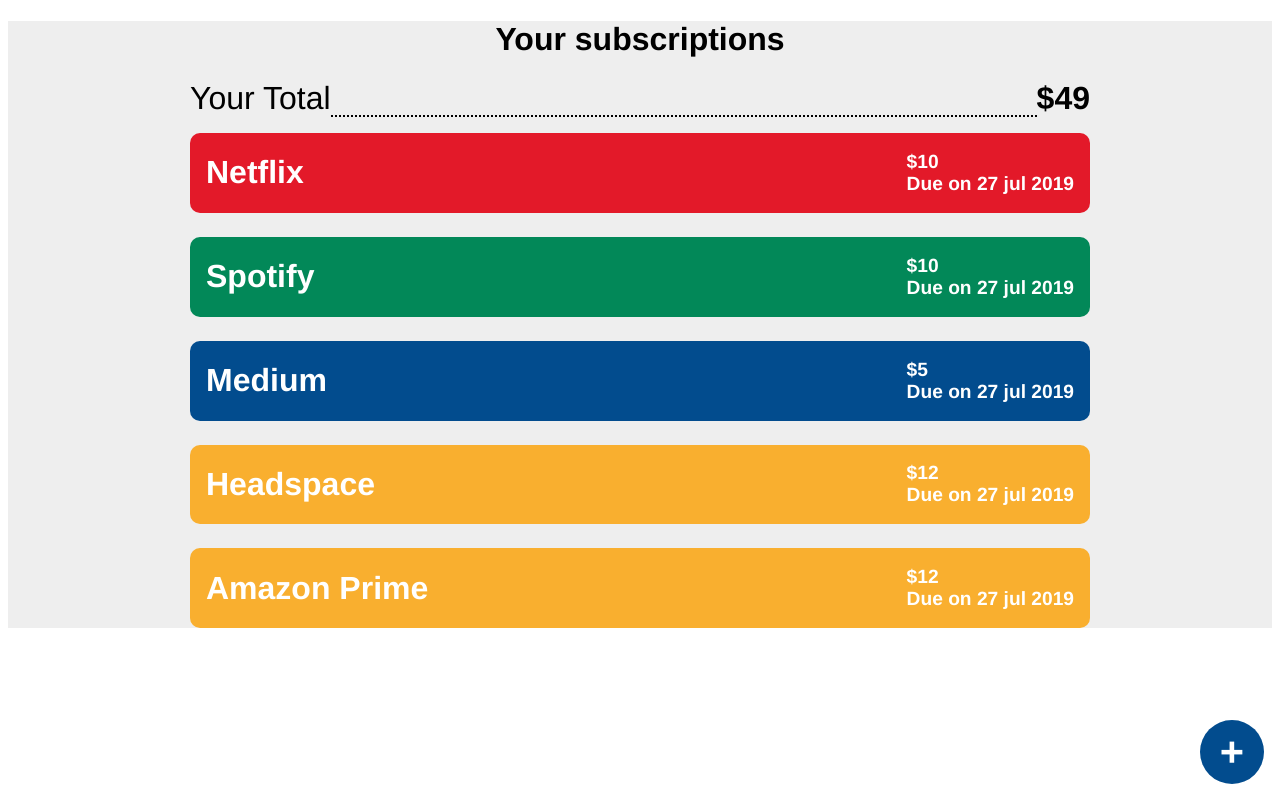
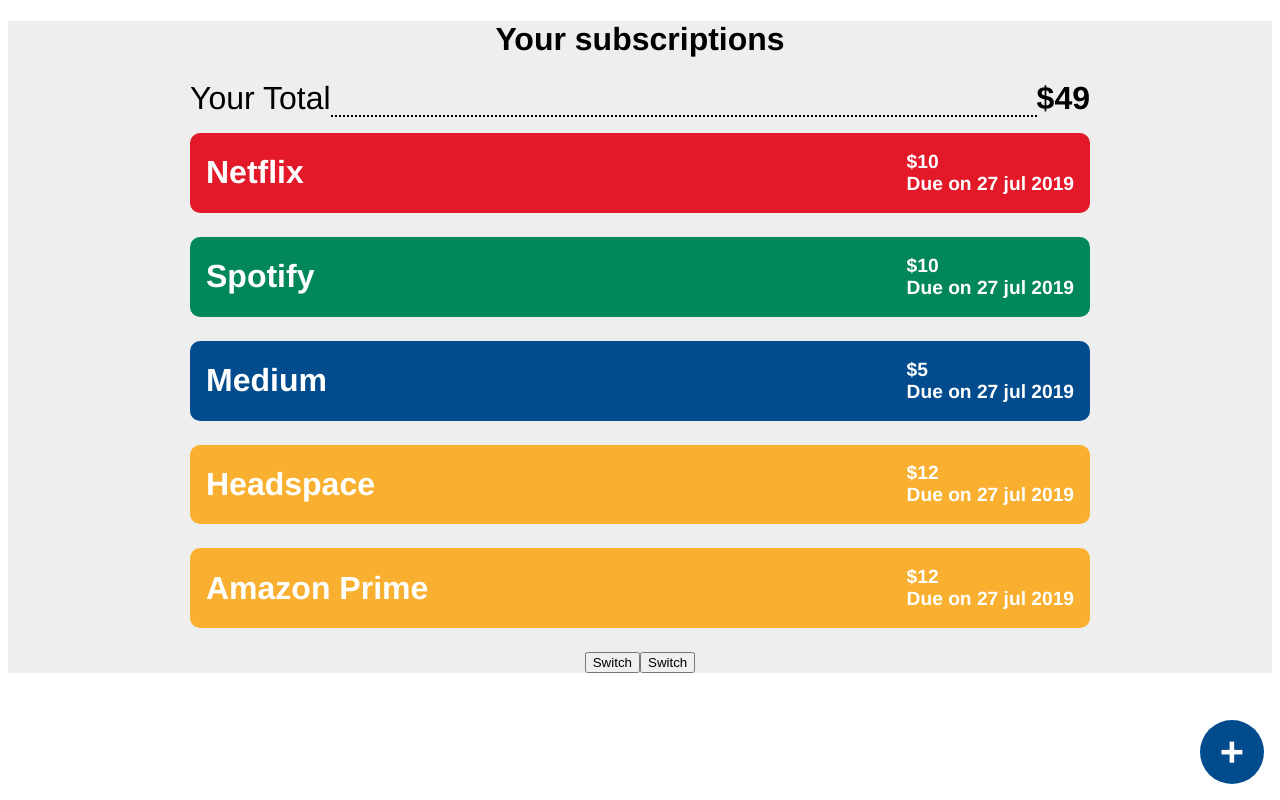
Before and after one commit to frontendops/fed-demo, a Vue app: page / in a window 1280 px wide. Built offline with nearby package versions, Linux system fonts and the light colour scheme.

Commit message:
dynamic components

```diff
--- a/src/components/Home.vue
+++ b/src/components/Home.vue
@@ -20,6 +20,13 @@
           <Gallery :items="props.items"/>
         </template>
       </ScopedList>-->
+
+      <section>
+        <button @click="chosenComponent='DynamicComponent'">Switch</button>
+        <button @click="chosenComponent='DynamicComponent2'">Switch</button>
+
+        <component :is="chosenComponent"></component>
+      </section>
     </div>
     <router-link to="/addservice">
       <AddService/>
@@ -34,6 +41,9 @@
 import AltSubscription from "./AltSubscription";
 import Gallery from "./Gallery";
 import Subscription from "./Subscription";
+import DynamicComponent from "./DynamicComponent";
+import DynamicComponent2 from "./DynamicComponent2";
+
 export default {
   components: {
     SubscriptionList,
@@ -41,7 +51,9 @@
     ScopedList,
     AltSubscription,
     Gallery,
-    Subscription
+    Subscription,
+    DynamicComponent,
+    DynamicComponent2
   },
   name: "Home",
   data() {
@@ -104,7 +116,8 @@
           url: "https://via.placeholder.com/600/54176f",
           thumbnailUrl: "https://via.placeholder.com/150/54176f"
         }
-      ]
+      ],
+      chosenComponent: ""
     };
   }
 };
```
